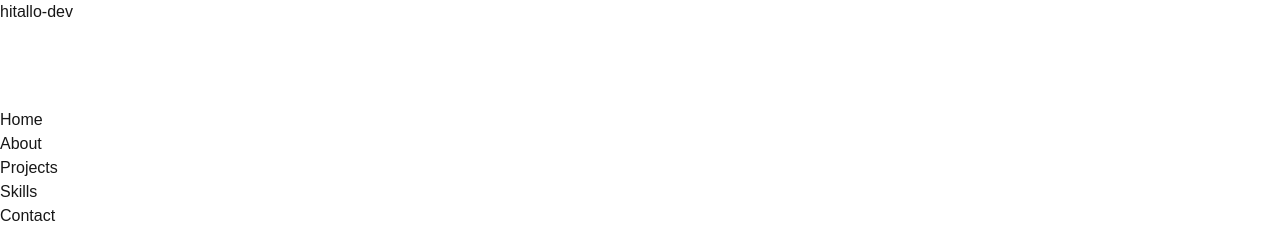
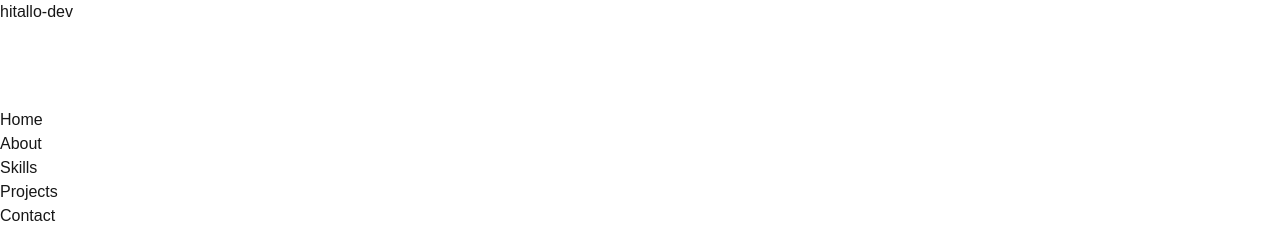
Before and after one commit to hitalloazevedo/portfolio-next, a Next.js app: page / in a window 1280 px wide. Both pictures are taken after a click on the element 640 px from the left and 49 px from the top of the page. Shown: the top 250 px of the page. Built offline with nearby package versions, Linux system fonts and the light colour scheme.

Commit message:
fix: adjusting menu options top, and changing the href's

```diff
--- a/src/app/components/ui/Header/index.tsx
+++ b/src/app/components/ui/Header/index.tsx
@@ -48,7 +48,7 @@ export default function Header() {
       <nav
         className={`menuDrawer ${
           isMenuActive ? "activeMenuDrawer" : ""
-        } fixed backdrop-blur w-screen top-[61px] p-5 z-10`}
+        } fixed backdrop-blur w-screen top-[56px] p-5 z-10`}
       >
         <ul
           className={`menuOptions ${
@@ -57,9 +57,9 @@ export default function Header() {
         >
           <li><Link href="#home">Home</Link></li>
           <li><Link href="#about">About</Link></li>
-          <li><Link href="#about">Projects</Link></li>
-          <li><Link href="#about">Skills</Link></li>
-          <li><Link href="#about">Contact</Link></li>
+          <li><Link href="#skills">Skills</Link></li>
+          <li><Link href="#projects">Projects</Link></li>
+          <li><Link href="#contact">Contact</Link></li>
         </ul>
       </nav>
     </div>
```
